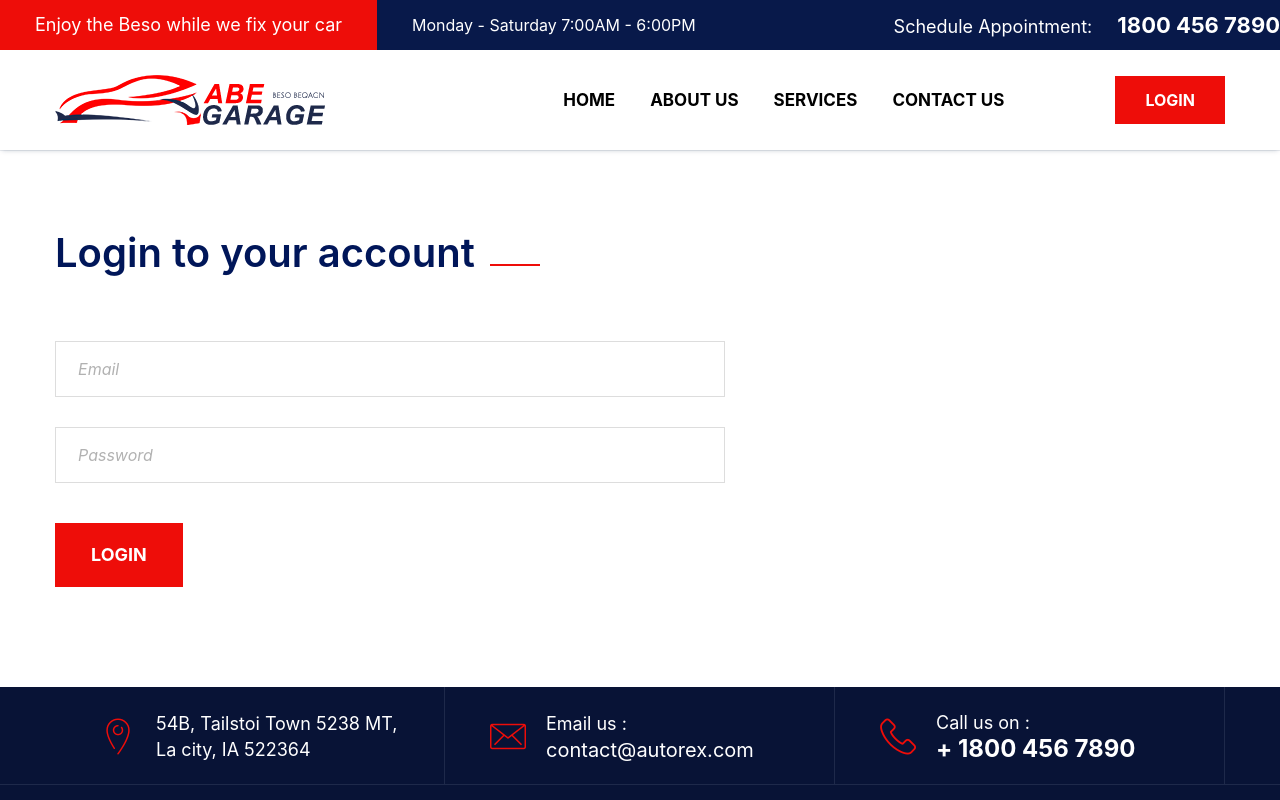
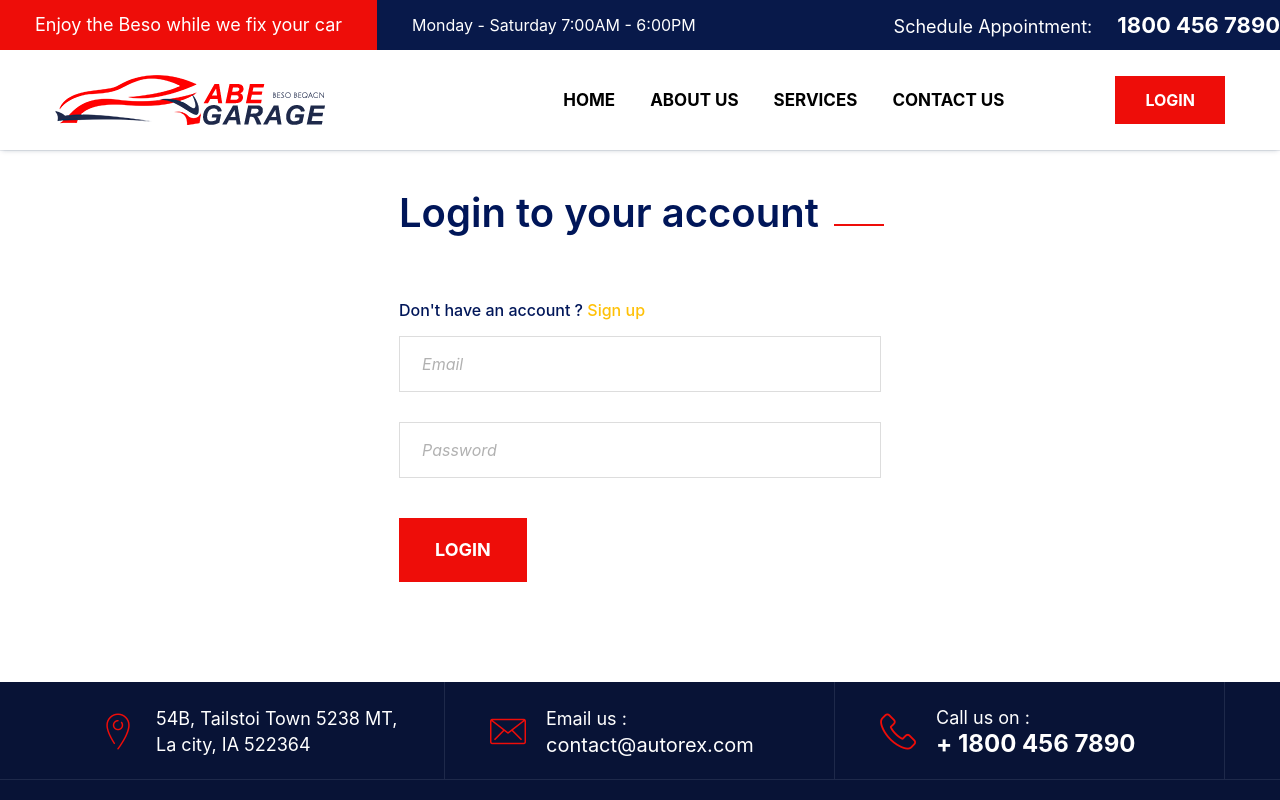
Before and after one commit to Abelmekonn/abegaragemainapp, a React (Vite) app in the folder frontend/: page /login in a window 1280 px wide. Shown: the top 800 px of the page. Built offline with nearby package versions, Linux system fonts and the light colour scheme.

Commit message:
backend update

```diff
--- a/frontend/src/assets/style/custom.css
+++ b/frontend/src/assets/style/custom.css
@@ -412,3 +412,8 @@ input:disabled {
     color: #3a3838;
     font-weight: 400;
 }
+.form{
+    margin-top: -40px !important;
+    width: 40%;
+    margin: auto;
+}
--- a/frontend/src/markup/components/Admin/Customer/CustomerList.jsx
+++ b/frontend/src/markup/components/Admin/Customer/CustomerList.jsx
@@ -13,7 +13,7 @@ const CustomersList = () => {
     const { employee } = useAuth();
     let token = null;
     if (employee) {
-        token = employee.employee_token;
+        token = employee.token;
     }
 
     const navigate = useNavigate();
--- a/frontend/src/markup/components/Admin/EmployeeList/EmployeesList.jsx
+++ b/frontend/src/markup/components/Admin/EmployeeList/EmployeesList.jsx
@@ -13,7 +13,7 @@ const EmployeesList = () => {
   const { employee } = useAuth();
   let token = null;
   if (employee) {
-    token = employee.employee_token;
+    token = employee.token;
   }
 
   const navigate = useNavigate(); // Initialize useNavigate hook
--- a/frontend/src/markup/components/Form/LoginForm.jsx
+++ b/frontend/src/markup/components/Form/LoginForm.jsx
@@ -75,13 +75,15 @@ function LoginForm() {
     };
 
     return (
-        <section className="contact-section">
+        <section className="contact-section form">
             <div className="auto-container">
                 <div className="contact-title">
                     <h2>Login to your account</h2>
                 </div>
+                <h6 className='mb-3'>Don't have an account ? <a href="/register"><span className='text-warning'>Sign up</span></a></h6>
                 <div className="row clearfix">
-                    <div className="form-column col-lg-7">
+
+                    <div className="form-column col-lg-12">
                         <div className="inner-column">
                             <div className="contact-form">
                                 <form onSubmit={handleSubmit}>
--- a/frontend/src/markup/components/Form/RegisterForm.jsx
+++ b/frontend/src/markup/components/Form/RegisterForm.jsx
@@ -86,13 +86,14 @@ function RegisterForm() {
     };
 
     return (
-        <section className="contact-section">
+        <section className="contact-section form">
             <div className="auto-container">
                 <div className="contact-title">
-                    <h2>Add a new customer</h2>
+                    <h2>Register</h2>
                 </div>
+                <h6 className='mb-3'>Have an account ? <a href="/login"><span className='text-warning'>Login</span></a></h6>
                 <div className="row clearfix">
-                    <div className="form-column col-lg-7">
+                    <div className="form-column col-lg-12">
                         <div className="inner-column">
                             <div className="contact-form">
                                 <form onSubmit={handleSubmit}>
```
Also changed, not shown: 1 other file (tests, documents, lock files or other folders).
